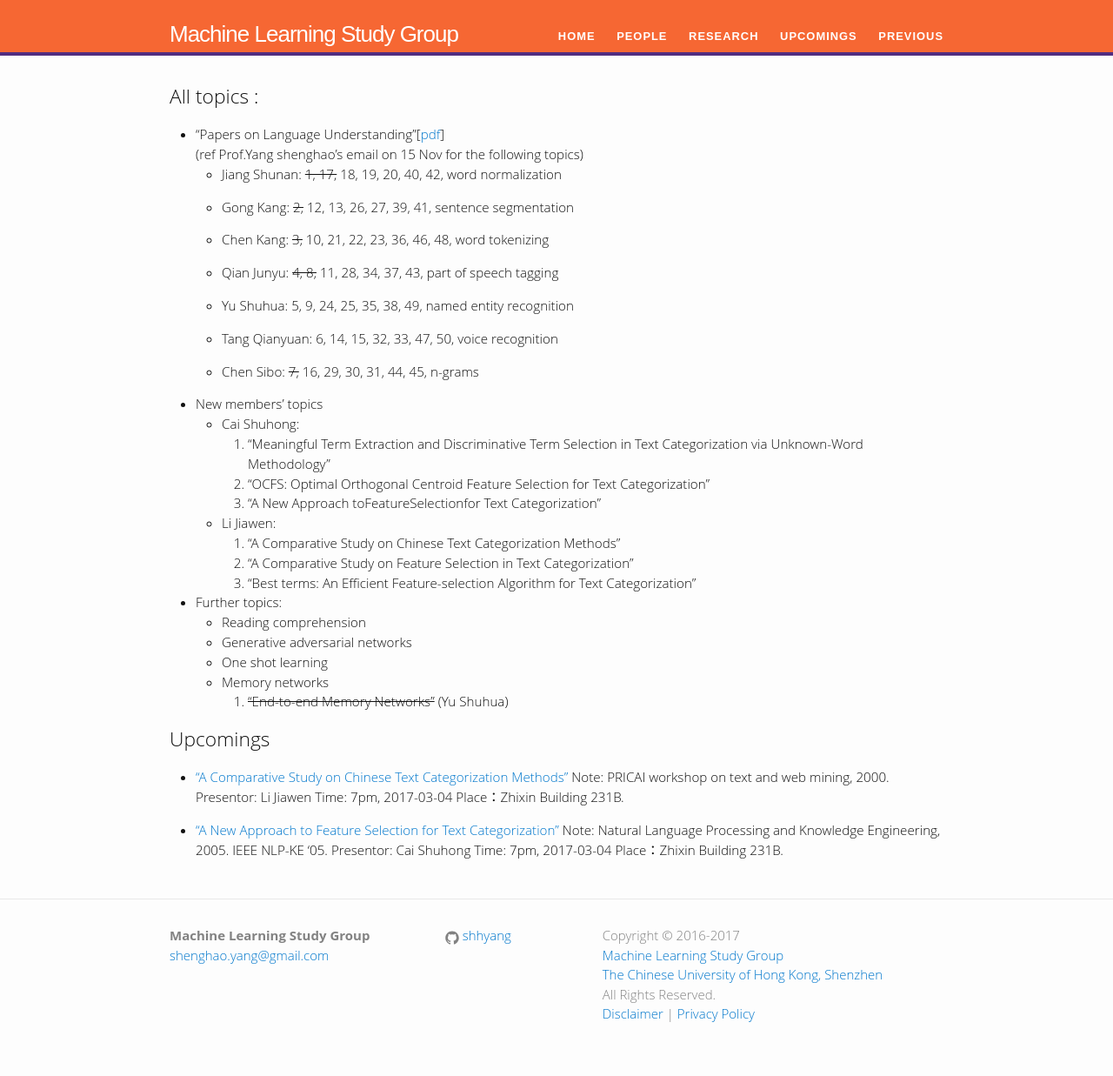
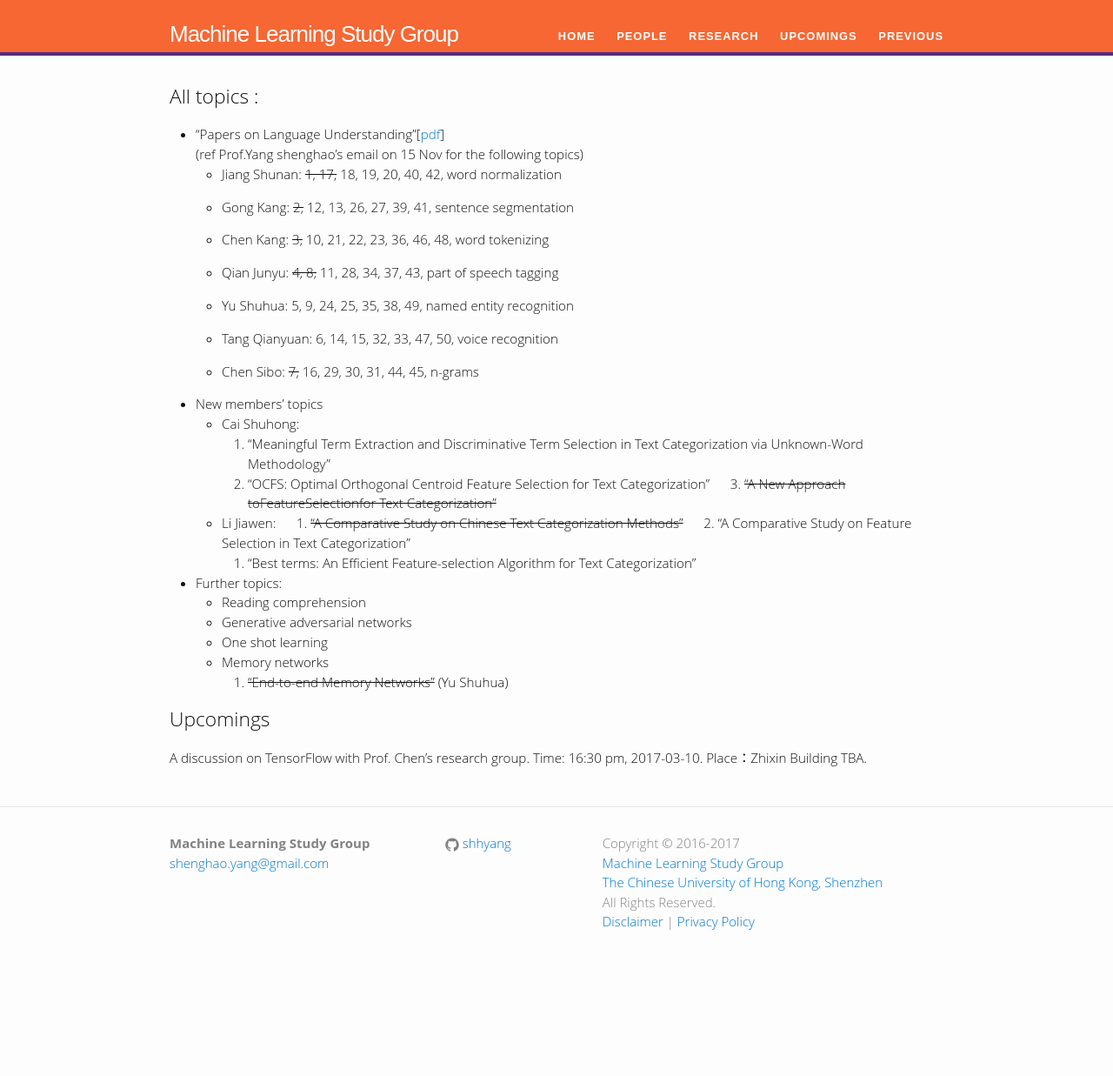
Before and after one commit to shhyang/learning, a Jekyll site: the page built from upcomings/index.md, in a window 1280 px wide. Shown: the whole page at 87% size. Built offline with Jekyll 4.4.1, drawn with Linux system fonts in a browser that asks for light colours; some web fonts are replaced; our own code applies the rules of GitHub Pages for plain Markdown files; after the commit the page ends 1131 px from its top, so only the background shows below that.

Commit message:
Update index.md

```diff
--- a/upcomings/index.md
+++ b/upcomings/index.md
@@ -24,11 +24,11 @@ layout: default
   - Cai Shuhong:
       1. "Meaningful Term Extraction and Discriminative Term Selection in Text Categorization via Unknown-Word Methodology"
       2. "OCFS: Optimal Orthogonal Centroid Feature Selection for Text Categorization"
-      3. "A New Approach toFeatureSelectionfor Text Categorization"
+      3. ~~"A New Approach toFeatureSelectionfor Text Categorization"~~
 
   -  Li Jiawen:
-      1. "A Comparative Study on Chinese Text Categorization Methods"
-      2. "A Comparative Study on Feature Selection in Text Categorization"
+      1. ~~"A Comparative Study on Chinese Text Categorization Methods"~~
+      2. "A Comparative Study on Feature Selection in Text Categorization"
       3. "Best terms: An Efficient Feature-selection Algorithm for Text Categorization"
 
 
@@ -44,12 +44,6 @@ layout: default
 
 
 ## Upcomings
-- ["A Comparative Study on Chinese Text Categorization Methods"](http://www.comp.nus.edu.sg/~TANCL/publications/c2000/he00pricai.pdf)
-Note: PRICAI workshop on text and web mining, 2000.
-Presentor: Li Jiawen Time: 7pm, 2017-03-04
-Place：Zhixin Building 231B.
-
-- ["A New Approach to Feature Selection for Text Categorization"](http://ieeexplore.ieee.org/document/1598812/?reload=true)
-Note: Natural Language Processing and Knowledge Engineering, 2005. IEEE NLP-KE '05.
-Presentor: Cai Shuhong Time: 7pm, 2017-03-04
-Place：Zhixin Building 231B.
+A discussion on TensorFlow with Prof. Chen's research group.
+Time: 16:30 pm, 2017-03-10.
+Place：Zhixin Building TBA.
```
